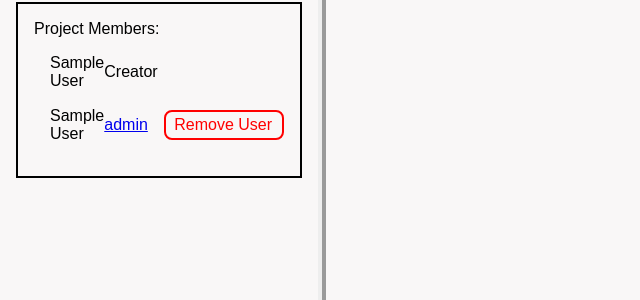
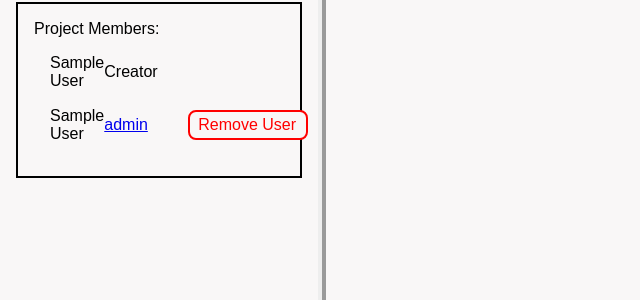
Before and after one commit to andrew-zabloudil/DevTick, a Flask app: page /project/1 in a window 1280 px wide. Shown: the part 438-738 px from the top of the page, without its empty margins (0-640 px from the left). Run offline with Flask 2, Linux system fonts and the light colour scheme; a user stored in the database is signed in; tables that the repository leaves empty hold one stand-in row (values such as "Sample post"); some libraries are stand-ins or nearby versions.

Commit message:
Resized user list columns

```diff
--- a/static/css/styles.css
+++ b/static/css/styles.css
@@ -219,7 +219,7 @@ nav:last-child {
   margin: 1rem;
   align-items: center;
   display: grid;
-  grid-template-columns: auto 3.5rem 8rem;
+  grid-template-columns: auto 5rem 8rem;
 }
 
 /* Ticket Pane */
```
